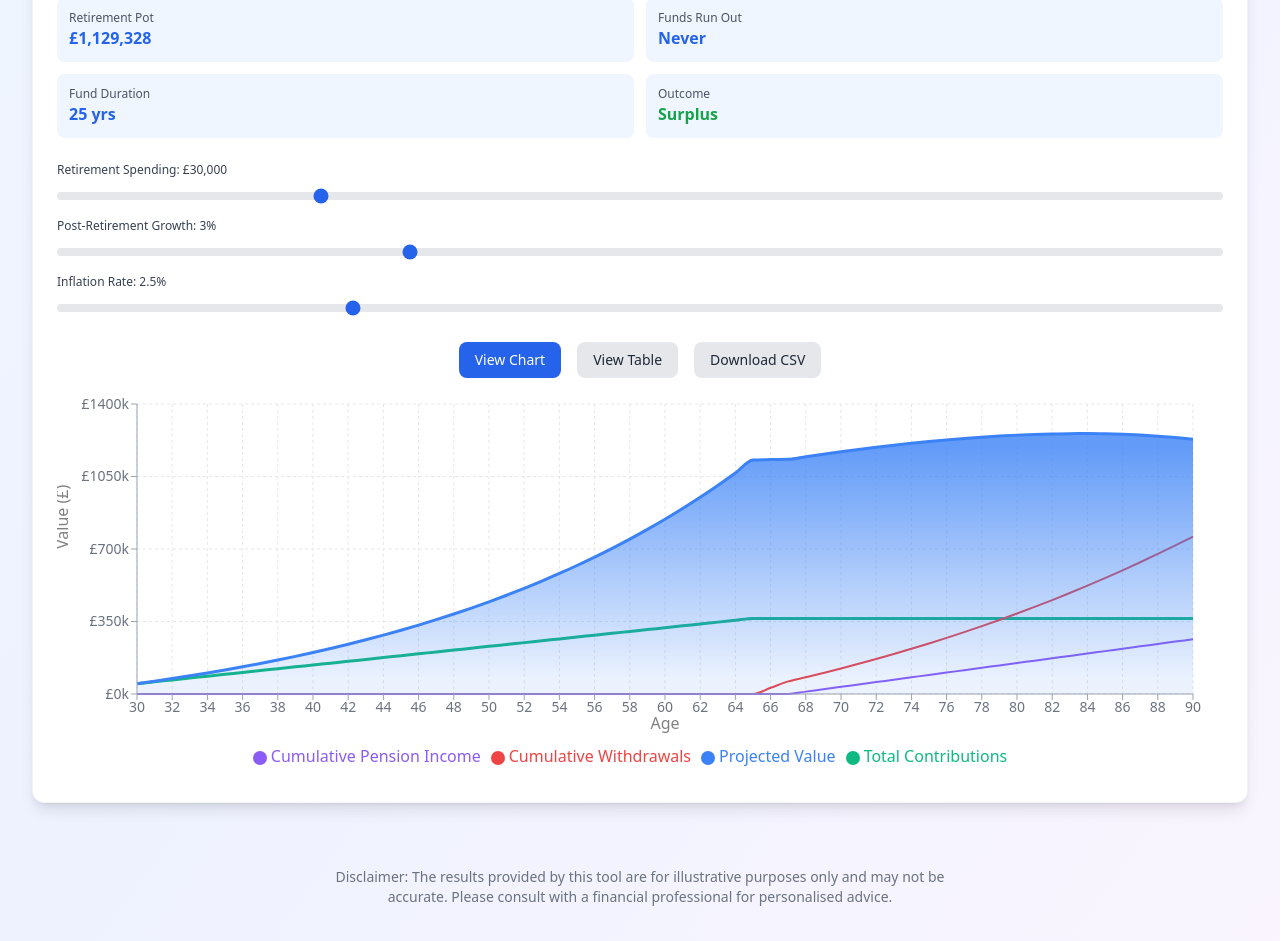
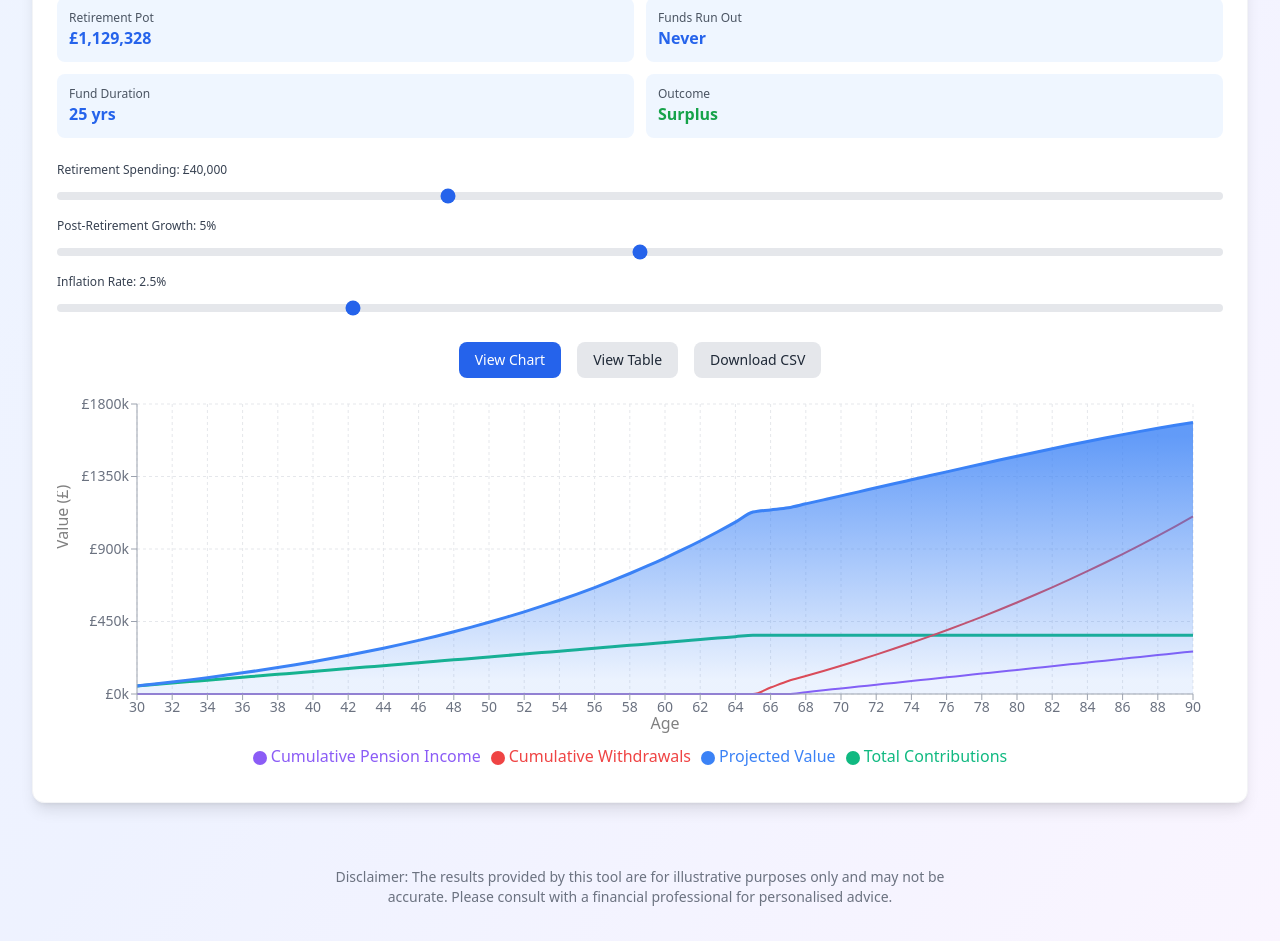
Before and after one commit to gpimblott/pension-planner, a Next.js app: page / in a window 1280 px wide. Shown: the part 789-1730 px from the top of the page. Built offline with nearby package versions, Linux system fonts and the light colour scheme.

Commit message:
Changed the default values

```diff
--- a/src/components/Results.tsx
+++ b/src/components/Results.tsx
@@ -110,8 +110,8 @@ export default function Results({
                                     expectedReturn,
                                     pensions,
                                 }: ResultsProps) {
-    const [annualRetirementSpending, setAnnualRetirementSpending] = useState(30000);
-    const [postRetirementGrowth, setPostRetirementGrowth] = useState(3);
+    const [annualRetirementSpending, setAnnualRetirementSpending] = useState(40000);
+    const [postRetirementGrowth, setPostRetirementGrowth] = useState(5);
     const [inflationRate, setInflationRate] = useState(2.5);
     const [showTable, setShowTable] = useState(false); // New state for toggling view
 
```
